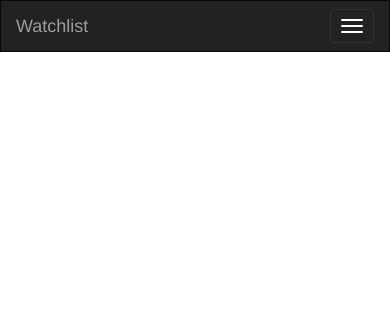
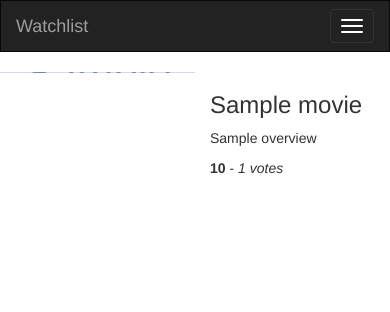
Before and after one commit to kelvinmburu/watchlist-new, a Flask app: template app/templates/movie.html in a window 390 px wide. Shown: the top 312 px of the page. Run offline with Flask 2, Linux system fonts and the light colour scheme; the template is opened without the code that fills it: most values are stand-ins (such as "Sample title", 1, 10 or a date in 2020); grey boxes marked "Sample" are stand-in pictures; parts of the project's set-up code (start-up, migrations or seed data) failed here and were passed over; some libraries are stand-ins or nearby versions.

Commit message:
feat: added the movie object

```diff
--- a/app/templates/movie.html
+++ b/app/templates/movie.html
@@ -1 +1,22 @@
 {% extends 'base.html'%}
+<!-- Content block -->
+{% block content %}
+<div class="container">
+
+    <!-- Poster background -->
+    <div class="row">
+        <div class="col-xs-6 col-sm-6 col-md-6 col-lg-6 posterPath" style="background: url({{movie.poster}}) no-repeat center center">
+        </div>
+
+        <div class="col-xs-6 col-sm-6 col-md-6 col-lg-6 movie-details">
+            <h3>{{ movie.title }}</h3>
+
+            <p class="overview"> {{ movie.overview }}</p>
+            <p class="ratings"> <b> {{ movie.vote_average }}</b> - <i>{{ movie.vote_count}} votes </i> </p>
+
+
+        </div>
+    </div>
+
+</div>
+{% endblock %}
```
